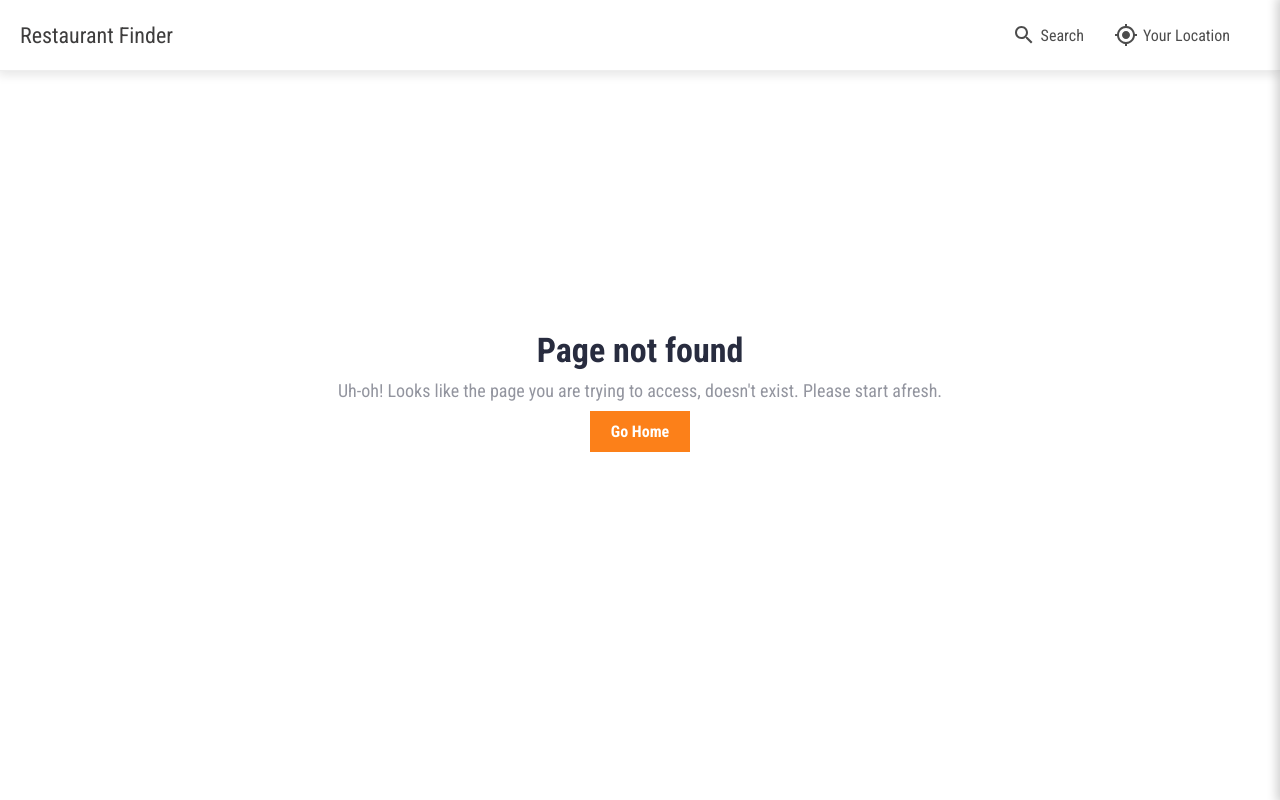
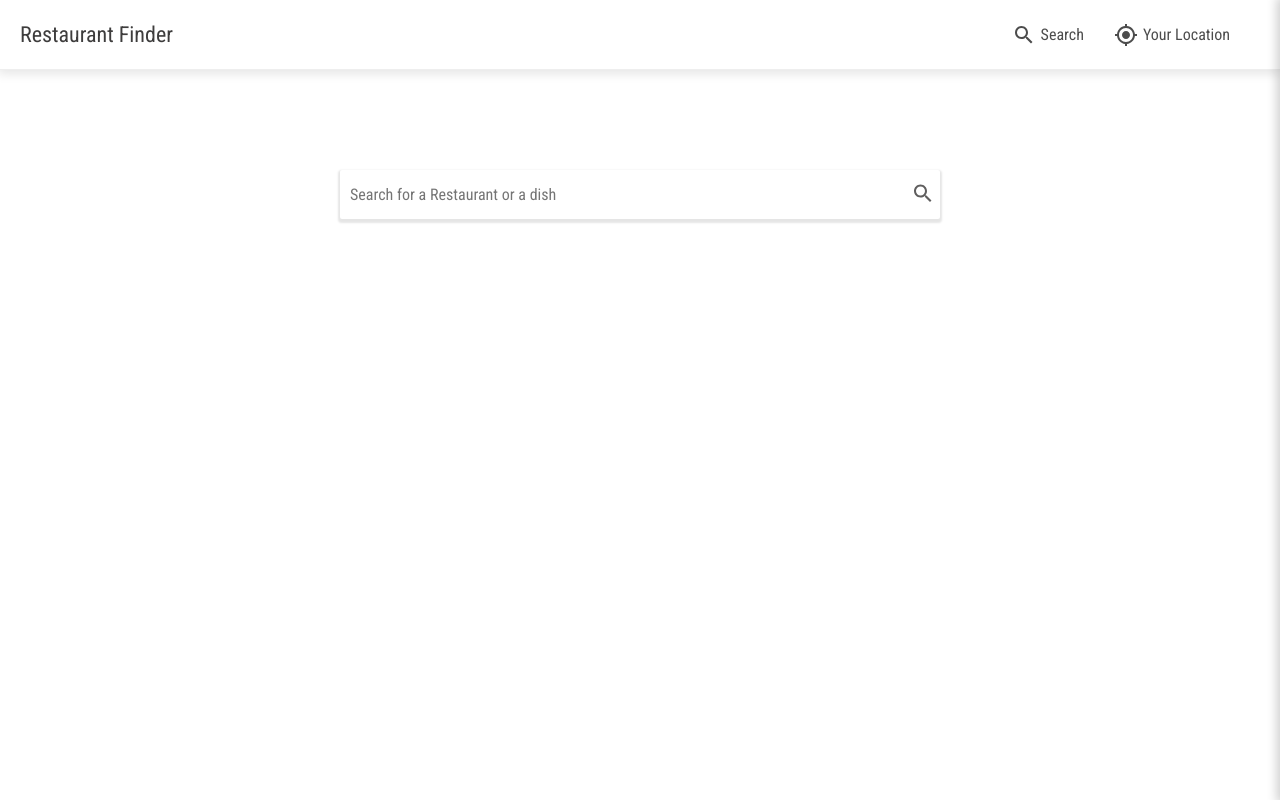
Before and after one commit to SukhjinderArora/restaurant-finder, a React (Create React App) app: page /search in a window 1280 px wide. Before the commit this address had no page. Built offline with nearby package versions, Linux system fonts and the light colour scheme.

Commit message:
add search form

```diff
--- a/src/App.js
+++ b/src/App.js
@@ -2,6 +2,8 @@ import React from 'react';
 import { Route, Switch } from 'react-router-dom';
 
 import Layout from './components/Layout';
+import Home from './components/Home';
+import Search from './components/Navigation/Search';
 import PageNotFound from './components/PageNotFound';
 
 const App = () => {
@@ -9,6 +11,8 @@ const App = () => {
     <div className="App">
       <Layout>
         <Switch>
+          <Route path="/search" exact component={Search} />
+          <Route path="/" exact component={Home} />
           <Route component={PageNotFound} />
         </Switch>
       </Layout>
--- a/src/components/Forms/SearchForm.js
+++ b/src/components/Forms/SearchForm.js
@@ -0,0 +1,66 @@
+import React, { useState } from 'react';
+import styled from 'styled-components';
+
+import { ReactComponent as SearchIconSVG } from '../../assets/images/svg/search.svg';
+
+const Form = styled.form`
+  width: 60rem;
+  margin: 0 auto;
+  margin-top: 10rem;
+  position: relative;
+`;
+
+const Input = styled.input`
+  font-family: inherit;
+  font-size: 1.6rem;
+  width: 100%;
+  padding: 1.5rem 1rem;
+  border: 0;
+  box-shadow: 0 2px 2px 2px rgba(0, 0, 0, 0.1);
+  border-radius: 2px;
+  transition: box-shadow 0.2s;
+  :focus {
+    outline: 0;
+    box-shadow: 0 1px 4px 4px rgba(0, 0, 0, 0.1);
+  }
+`;
+
+const SearchButton = styled.button`
+  background: transparent;
+  border: 0;
+  position: absolute;
+  top: 50%;
+  right: 0;
+  transform: translateY(-50%);
+  padding: 0 5px;
+  cursor: pointer;
+`;
+
+const SearchIcon = styled(SearchIconSVG)`
+  fill: #5f5e5e;
+  width: 2.4rem;
+  height: 2.4rem;
+`;
+
+const SearchForm = () => {
+  const [input, setInput] = useState('');
+  const onSubmitSearchHandler = () => {};
+  const onInputChangeHandler = e => {
+    setInput(e.target.value);
+  };
+  return (
+    <Form onSubmit={onSubmitSearchHandler}>
+      <Input
+        type="text"
+        placeholder="Search for a Restaurant or a dish"
+        value={input}
+        onChange={onInputChangeHandler}
+      />
+      <SearchButton type="submit">
+        <SearchIcon />
+      </SearchButton>
+    </Form>
+  );
+};
+
+export default SearchForm;
--- a/src/components/Navigation/Navbar.js
+++ b/src/components/Navigation/Navbar.js
@@ -3,8 +3,8 @@ import PropTypes from 'prop-types';
 import styled from 'styled-components';
 import { NavLink } from 'react-router-dom';
 
-import SearchIcon from '../../assets/images/svg/search.svg';
-import LocationIcon from '../../assets/images/svg/location.svg';
+import { ReactComponent as SearchIconSVG } from '../../assets/images/svg/search.svg';
+import { ReactComponent as LocationIconSVG } from '../../assets/images/svg/location.svg';
 
 const propTypes = {
   setSideDrawerOpen: PropTypes.func.isRequired,
@@ -36,37 +36,62 @@ const NavList = styled.ul`
   display: flex;
 `;
 
-const NavItem = styled.li`
+const NavigationLink = styled(NavLink)`
   display: flex;
   align-items: center;
   margin-right: 3rem;
   cursor: pointer;
+  text-decoration: none;
 `;
 
-const NavItemText = styled.span`
+const SearchIcon = styled(SearchIconSVG)`
+  fill: rgba(0, 0, 0, 0.7);
+  width: 2.4rem;
+  height: 2.4rem;
+  ${NavigationLink}:hover & {
+    fill: #fc8019;
+  }
+`;
+
+const LocationIcon = styled(LocationIconSVG)`
+  fill: rgba(0, 0, 0, 0.7);
+  width: 2.4rem;
+  height: 2.4rem;
+  ${NavigationLink}:hover & {
+    fill: #fc8019;
+  }
+`;
+
+const NavText = styled.span`
   font-size: 1.6rem;
   margin-left: 0.5rem;
   color: rgba(0, 0, 0, 0.7);
-  ${NavItem}:hover & {
+  ${NavigationLink}:hover & {
     color: #fc8019;
   }
 `;
 
 const Navbar = ({ setSideDrawerOpen }) => {
+  const openSideDrawer = e => {
+    e.preventDefault();
+    setSideDrawerOpen(true);
+  };
   return (
     <Navigation>
       <Logo to="/">Restaurant Finder</Logo>
       <NavList>
-        <NavItem>
-          <img src={SearchIcon} alt="Search Icon" />
-          <NavItemText>Search</NavItemText>
-        </NavItem>
-        <NavItem>
-          <img src={LocationIcon} alt="Location Icon" />
-          <NavItemText onClick={() => setSideDrawerOpen(true)}>
-            Your Location
-          </NavItemText>
-        </NavItem>
+        <li>
+          <NavigationLink to="/search">
+            <SearchIcon />
+            <NavText>Search</NavText>
+          </NavigationLink>
+        </li>
+        <li>
+          <NavigationLink to="/" onClick={openSideDrawer}>
+            <LocationIcon />
+            <NavText>Your Location</NavText>
+          </NavigationLink>
+        </li>
       </NavList>
     </Navigation>
   );
--- a/src/components/Navigation/Search.js
+++ b/src/components/Navigation/Search.js
@@ -0,0 +1,13 @@
+import React from 'react';
+
+import SearchForm from '../Forms/SearchForm';
+
+const Search = () => {
+  return (
+    <section>
+      <SearchForm />
+    </section>
+  );
+};
+
+export default Search;
--- a/src/index.css
+++ b/src/index.css
@@ -3,6 +3,7 @@
 *::after {
   margin: 0;
   padding: 0;
+  box-sizing: border-box;
 }
 
 html {
```
